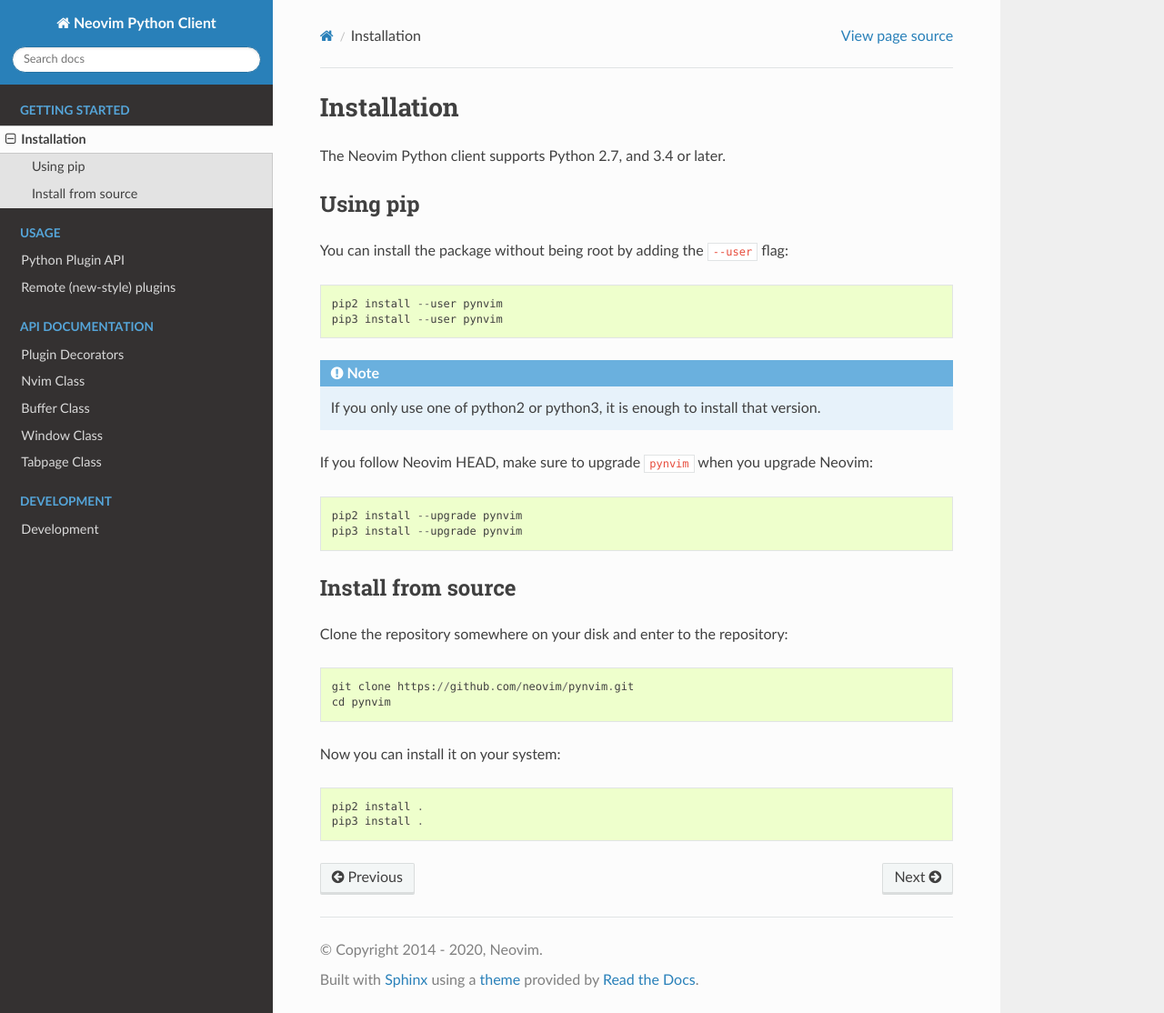
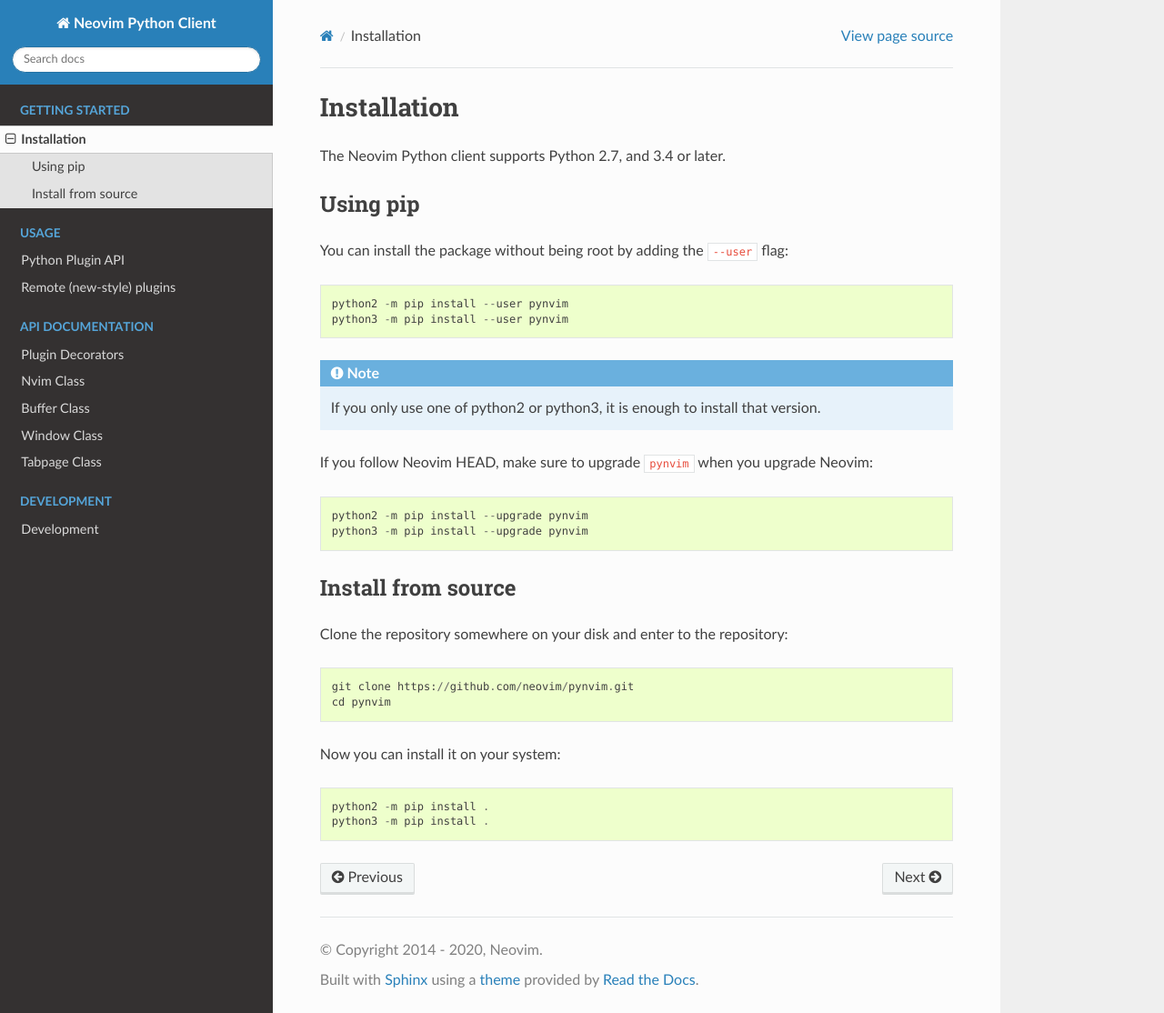
Before and after one commit to neovim/pynvim, a Sphinx documentation site: the page built from docs/installation.rst, in a window 1280 px wide and 1114 px high. Shown: the whole window at 91% size. Built offline with Sphinx 7.4.7 and the Read the Docs theme 2.0.0, drawn with Linux system fonts in a browser that asks for light colours.

Commit message:
doc: Invoke pip via `python[23] -m pip` [ci skip]
https://github.com/pypa/pip/blob/38585adaecd88e386fe6fb434e37e4501a0cd45a/src/pip/_internal/utils/entrypoints.py#L10-L31

```diff
--- a/docs/development.rst
+++ b/docs/development.rst
@@ -3,8 +3,8 @@
 
 If you change the code, you need to run::
 
-    pip2 install .
-    pip3 install .
+    python2 -m pip install .
+    python3 -m pip install .
 
 for the changes to have effect.
 Alternatively you could execute Neovim with the ``$PYTHONPATH`` environment variable::
--- a/docs/installation.rst
+++ b/docs/installation.rst
@@ -8,8 +8,8 @@
 
 You can install the package without being root by adding the ``--user`` flag::
 
-    pip2 install --user pynvim
-    pip3 install --user pynvim
+    python2 -m pip install --user pynvim
+    python3 -m pip install --user pynvim
 
 .. note::
 
@@ -19,8 +19,8 @@
 If you follow Neovim HEAD, make sure to upgrade ``pynvim`` when you upgrade
 Neovim::
 
-    pip2 install --upgrade pynvim
-    pip3 install --upgrade pynvim
+    python2 -m pip install --upgrade pynvim
+    python3 -m pip install --upgrade pynvim
 
 Install from source
 -------------------
@@ -32,5 +32,5 @@
 
 Now you can install it on your system::
 
-    pip2 install .
-    pip3 install .
+    python2 -m pip install .
+    python3 -m pip install .
```
Also changed, not shown: README.md (+17 -11 lines).
